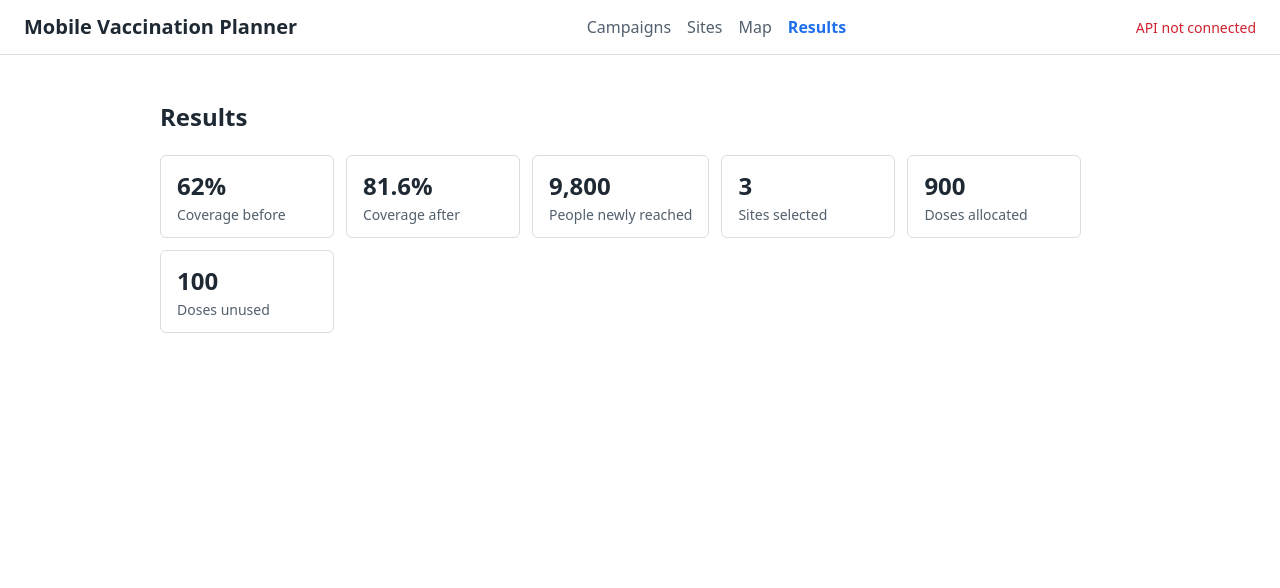
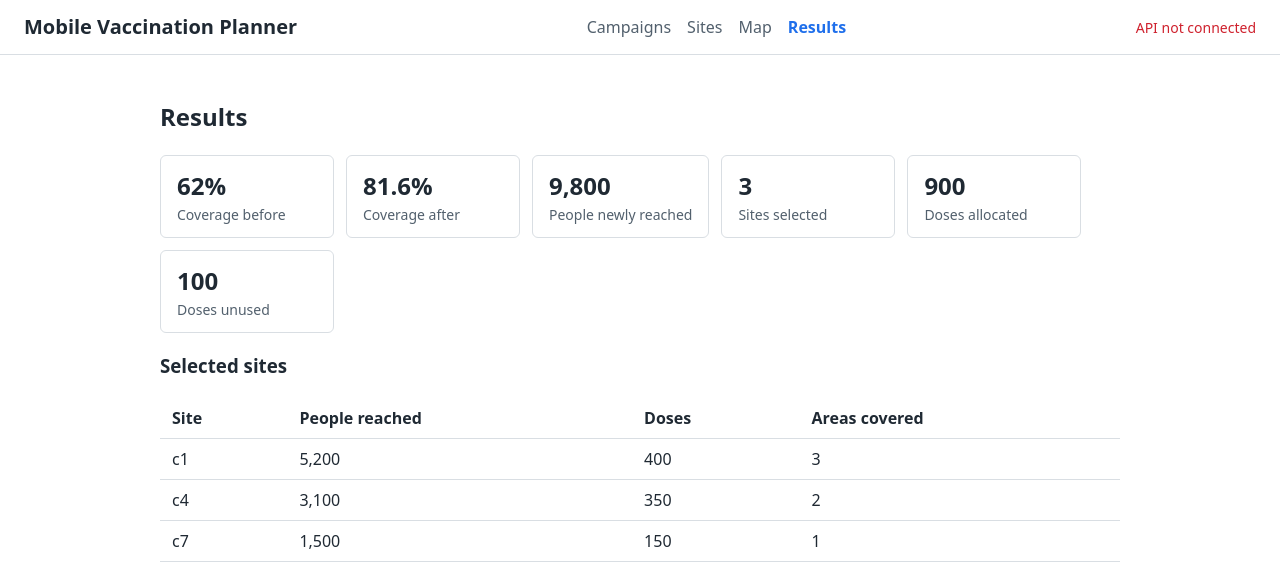
Before and after one commit to at5790/Software-Class-SESA, a React (Vite) app in the folder frontend/: page /results in a window 1280 px wide. Shown: the top 588 px of the page. Built offline with nearby package versions, Linux system fonts and the light colour scheme; no server answers.

Commit message:
Show the optimizer's selected sites in a table on the Results page

```diff
--- /dev/null
+++ b/frontend/src/components/SelectedSitesTable.jsx
@@ -0,0 +1,31 @@
+// table of the sites the optimizer picked
+function SelectedSitesTable({ sites }) {
+  if (sites.length === 0) {
+    return <p>No sites selected</p>
+  }
+
+  return (
+    <table className="sites-table">
+      <thead>
+        <tr>
+          <th>Site</th>
+          <th>People reached</th>
+          <th>Doses</th>
+          <th>Areas covered</th>
+        </tr>
+      </thead>
+      <tbody>
+        {sites.map((site) => (
+          <tr key={site.site_id}>
+            <td>{site.site_id}</td>
+            <td>{site.gain.toLocaleString('en-US')}</td>
+            <td>{site.doses.toLocaleString('en-US')}</td>
+            <td>{site.new_area_ids.length}</td>
+          </tr>
+        ))}
+      </tbody>
+    </table>
+  )
+}
+
+export default SelectedSitesTable
--- a/frontend/src/pages/ResultsPage.jsx
+++ b/frontend/src/pages/ResultsPage.jsx
@@ -1,3 +1,4 @@
+import SelectedSitesTable from '../components/SelectedSitesTable.jsx'
 import mockResult from '../data/mockResult.js'
 
 // shows what the optimizer picked, using a mock result for now
@@ -23,6 +24,8 @@ function ResultsPage() {
           </div>
         ))}
       </div>
+      <h3>Selected sites</h3>
+      <SelectedSitesTable sites={mockResult.selected_sites} />
     </section>
   )
 }
```
Also changed, not shown: 2 other files (tests, documents, lock files or other folders).
